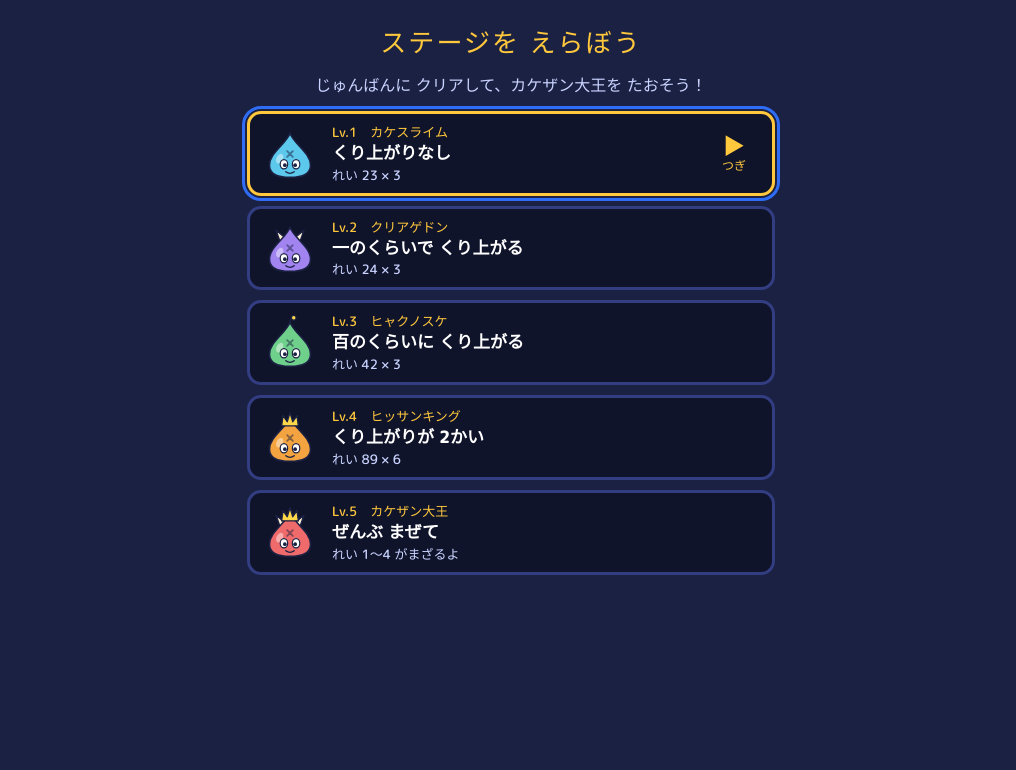
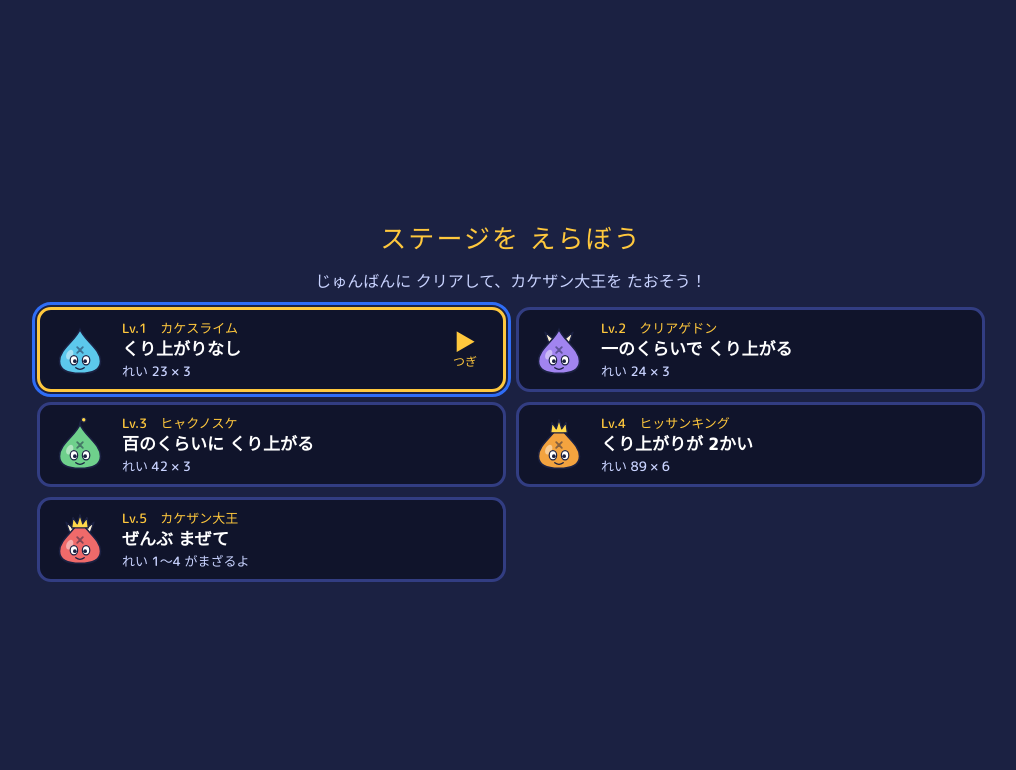
Before and after one commit to siro9ma29/kakezan-hissan, a plain HTML site: page index.html in a window 1280 px wide. Shown: the top 770 px of the page, without its empty margins (129-1145 px from the left). Drawn offline with Linux system fonts and the light colour scheme; a web font is replaced by a local one.

Commit message:
タブレットの横画面で、スクロールせずに1画面ですべて見られるようにした
Co-Authored-By: Claude Opus 5.5 <noreply@anthropic.com>
Claude-Session: https://claude.ai/code/session_0162yXPGn5TT34nZQewNVjvd

```diff
--- a/index.html
+++ b/index.html
@@ -162,6 +162,34 @@ button:focus-visible{outline:3px solid var(--focus);outline-offset:2px}
 .stage-card .clear b{display:block;font-size:22px;font-weight:400}
 .stages-back{align-self:center;font-family:var(--f-pixel);font-size:15px;color:var(--white);background:transparent;
   border:2px solid var(--star);border-radius:999px;padding:6px 20px}
+
+/* ---------- タブレットの横画面：左＝バトル／中＝ひっ算／右＝テンキーとこうげき。スクロールなしで1画面に入れる ---------- */
+@media (orientation:landscape) and (min-width:820px){
+  :root{--c:clamp(42px,min(9.4vh,6.2vw),72px)}
+  .app{max-width:1400px;height:100vh;height:100dvh;overflow:hidden;
+    display:grid;grid-template-columns:minmax(0,1fr) minmax(0,1.08fr) minmax(0,.86fr);grid-template-rows:minmax(0,1fr) auto;
+    gap:14px;padding-block:max(12px,env(safe-area-inset-top,0px)) max(12px,env(safe-area-inset-bottom,0px))}
+  .battle{grid-column:1;grid-row:1 / 3;min-height:0}
+  .topbar{gap:8px;align-items:center}
+  .logo{font-size:16px;white-space:nowrap}
+  .stage-btn{max-width:none;min-width:0;flex-shrink:1}
+  .stage{flex:1;height:auto;min-height:90px}
+  .monster{width:clamp(96px,24vh,190px)}
+  .stage::after{width:clamp(150px,34vh,260px)}
+  .msg{font-size:clamp(15px,2.3vh,18px)}
+  .sheet{grid-column:2;grid-row:1 / 3;min-height:0;justify-content:center;overflow:hidden}
+  .steps li{font-size:clamp(11px,1.25vw,13px);gap:4px;padding:5px 4px;min-width:0}
+  .work{flex-direction:column;gap:10px}
+  .memo{align-self:stretch;margin-inline:6px}
+  .pad{grid-column:3;grid-row:1;align-content:end;grid-auto-rows:clamp(48px,11vh,84px)}
+  .key{font-size:clamp(26px,4.2vh,34px)}
+  .key.erase{font-size:clamp(17px,2.6vh,22px)} .key.ok{font-size:clamp(20px,3vh,26px)}
+  .attack{grid-column:3;grid-row:2;height:clamp(56px,10vh,80px)}
+  .attack:disabled{font-size:clamp(14px,2.2vh,17px);letter-spacing:0;line-height:1.3}
+  /* ステージえらびも 2れつにして、1画面に入れる */
+  .stages-inner{max-width:980px;min-height:100%;justify-content:center;padding-block:14px}
+  .stage-list{display:grid;grid-template-columns:1fr 1fr;gap:10px}
+}
 </style>
 </head>
 <body>
```
Also changed, not shown: 1 other file.
